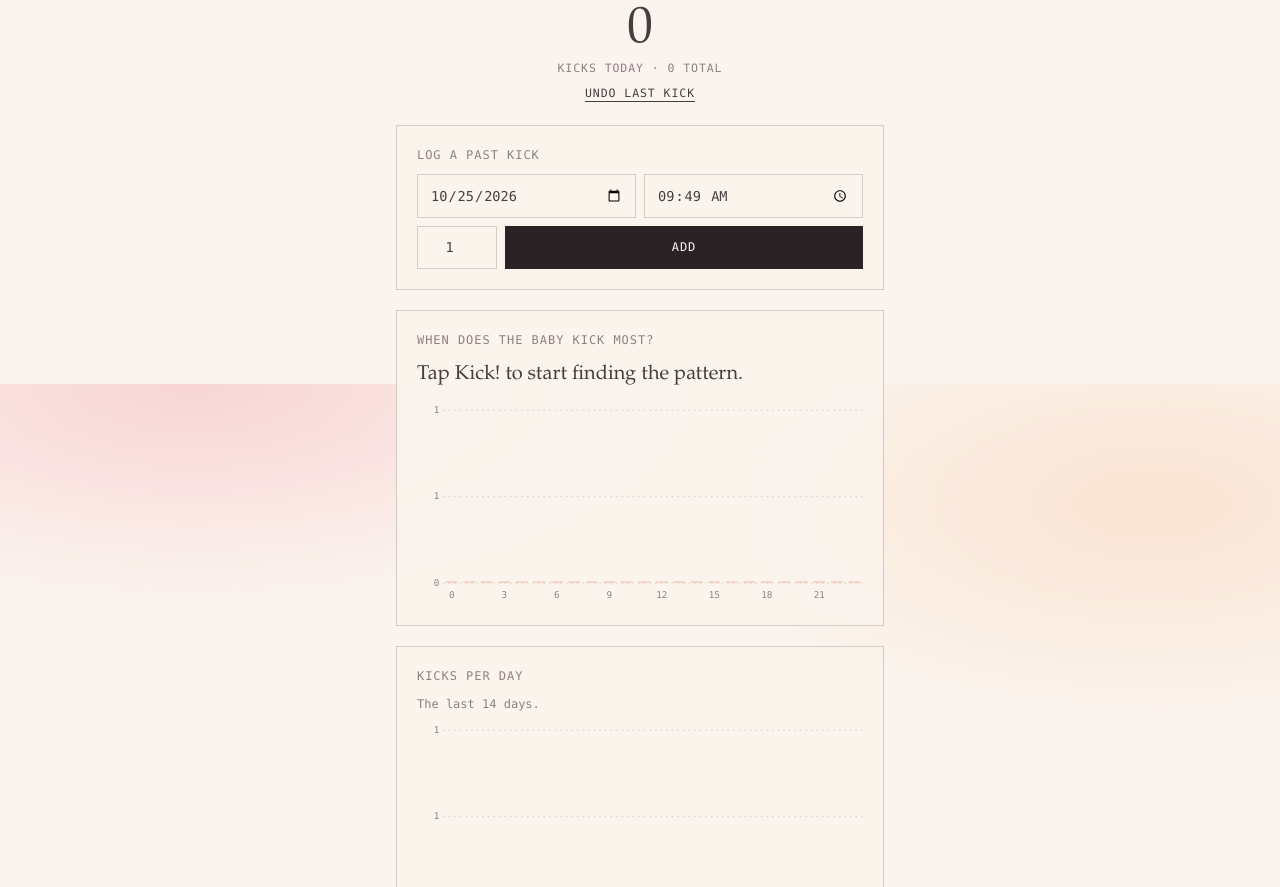
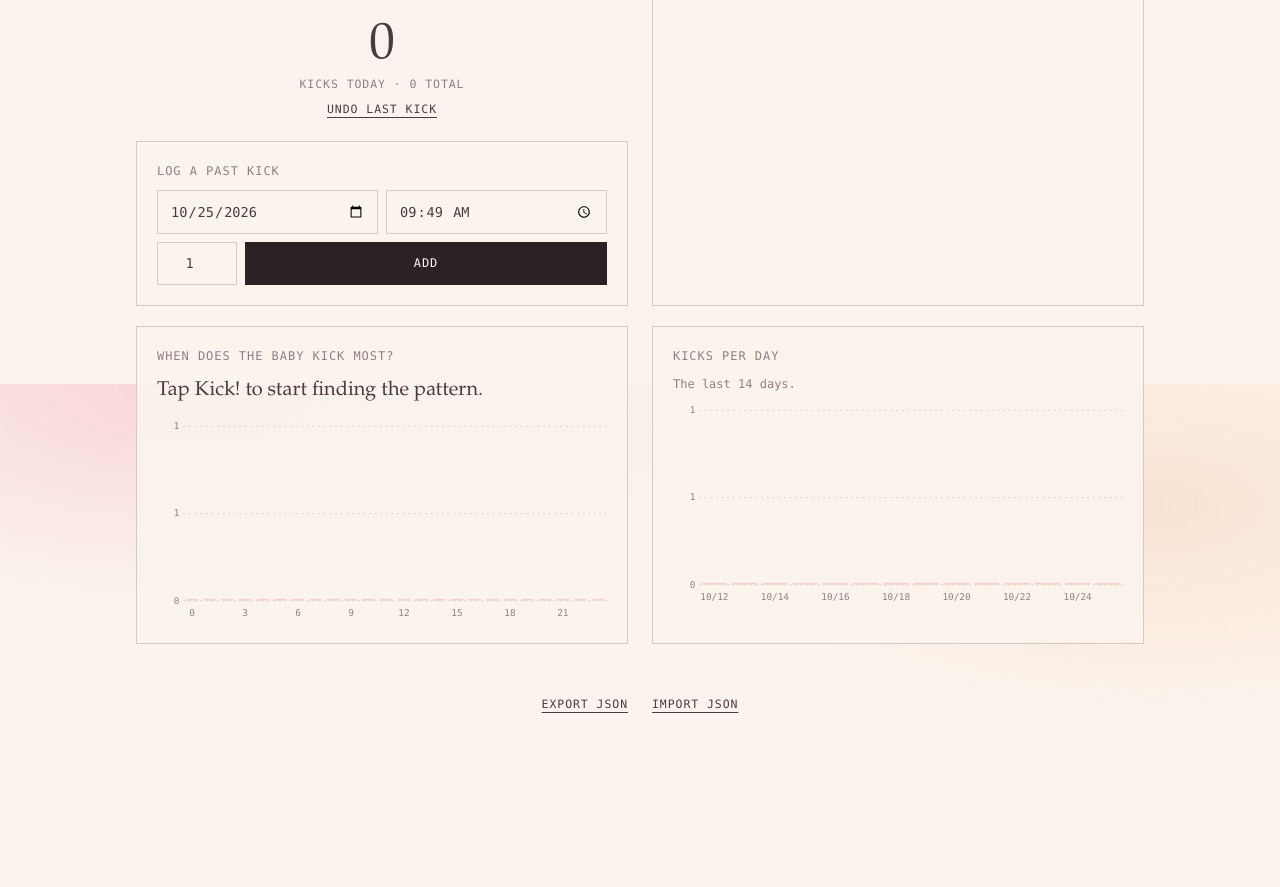
Before and after one commit to denizerisen/kick-tracker, a plain HTML site: page index.html in a window 1280 px wide. Shown: the part 416-1303 px from the top of the page. After the commit the page ends 1189 px from the top, so only its background shows below. Drawn offline with nearby package versions, Linux system fonts and the light colour scheme.

Commit message:
Desktop two-column layout: kick and log beside recent kicks, charts below

```diff
--- a/index.html
+++ b/index.html
@@ -9,19 +9,19 @@
 </head>
 <body>
   <main>
-    <header>
+    <header class="g-head">
       <h1>Kick Tracker</h1>
       <p class="subtitle">Every little movement, remembered.</p>
       <div id="auth" class="muted"></div>
     </header>
 
-    <div class="hero">
+    <div class="hero g-hero">
       <button id="kick" type="button" aria-label="Log a kick"><span>Kick!</span></button>
       <p id="today"></p>
       <button id="undo" type="button" class="link">Undo last kick</button>
     </div>
 
-    <section class="card">
+    <section class="card g-past">
       <h2>Log a past kick</h2>
       <form id="past" class="row">
         <input id="pastDate" type="date" required aria-label="Date">
@@ -31,24 +31,24 @@
       </form>
     </section>
 
-    <section class="card">
+    <section class="card g-hour">
       <h2>When does the baby kick most?</h2>
       <p id="peak" class="peak">Kicks by hour of day, all days combined.</p>
       <svg id="hourChart" viewBox="0 0 480 220" role="img" aria-label="Kicks by hour of day"></svg>
     </section>
 
-    <section class="card">
+    <section class="card g-day">
       <h2>Kicks per day</h2>
       <p class="muted">The last 14 days.</p>
       <svg id="dayChart" viewBox="0 0 480 220" role="img" aria-label="Kicks per day"></svg>
     </section>
 
-    <section class="card">
+    <section class="card g-recent">
       <h2>Recent kicks</h2>
       <ul id="recent"></ul>
     </section>
 
-    <footer class="row">
+    <footer class="row g-foot">
       <button id="export" type="button" class="link">Export JSON</button>
       <label class="link">Import JSON<input id="import" type="file" accept="application/json" hidden></label>
     </footer>
--- a/style.css
+++ b/style.css
@@ -190,3 +190,31 @@ li {
 li:first-child { border-top: 1px solid var(--line); }
 li .link { color: var(--muted); }
 li .link:hover { color: var(--accent-text); }
+
+/* Desktop: kick + log on the left, recent kicks on the right, charts side by side below. */
+@media (min-width: 900px) {
+  main {
+    max-width: 1040px;
+    padding-top: 48px;
+    display: grid;
+    grid-template-columns: repeat(2, minmax(0, 1fr));
+    grid-template-areas:
+      "head  head"
+      "hero  recent"
+      "past  recent"
+      "hour  day"
+      "foot  foot";
+    gap: 20px 24px;
+    align-items: start;
+  }
+  main > .card { margin-top: 0; }
+  .g-head { grid-area: head; }
+  .g-hero { grid-area: hero; margin: 0; }
+  .g-past { grid-area: past; }
+  .g-recent { grid-area: recent; align-self: stretch; overflow: hidden; }
+  .g-hour { grid-area: hour; align-self: stretch; }
+  .g-day { grid-area: day; align-self: stretch; }
+  .g-foot { grid-area: foot; margin-top: 8px; }
+  /* cap the list so both columns end at about the same height */
+  #recent li:nth-child(n + 11) { display: none; }
+}
```
